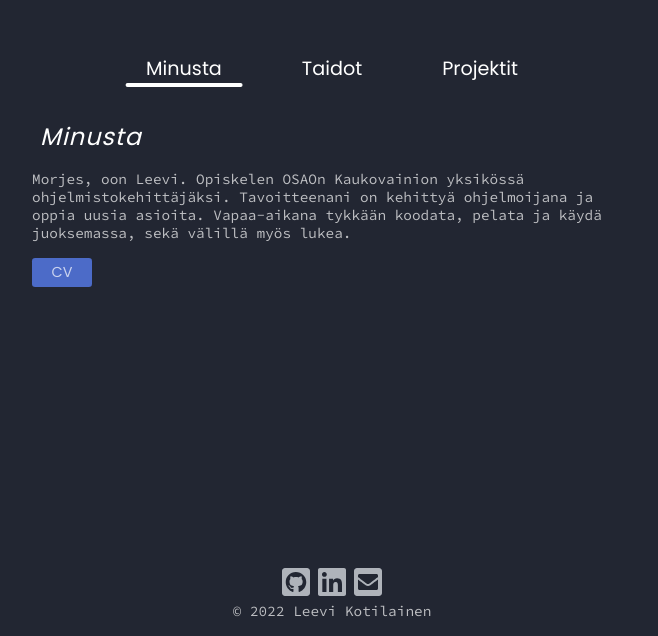
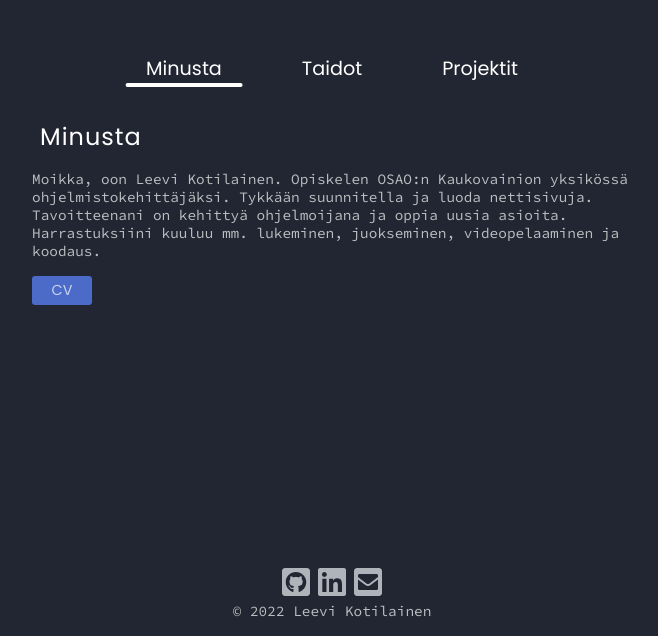
Before and after one commit to leeviko/portfolio, a React (Create React App) app: page / in a window 1280 px wide. Shown: the part 164-800 px from the top of the page, without its empty margins (308-966 px from the left). Built offline with nearby package versions, Linux system fonts and the light colour scheme; a web font is replaced by a local one.

Commit message:
Update about text. Remove italic style from headings.

```diff
--- a/src/App.css
+++ b/src/App.css
@@ -134,7 +134,8 @@ nav .nav-item-link {
 }
 
 .nav-item.not-hover .line {
-  height: 0;
+  height: 4px;
+  background: none;
 }
 
 .nav-item.hover .line,
@@ -156,7 +157,6 @@ nav .nav-item-link {
   margin: 0 0 0 0.5rem;
   font-size: 1.5rem;
   font-weight: 400;
-  font-style: italic;
 }
 
 .section-text {
--- a/src/components/About.js
+++ b/src/components/About.js
@@ -13,9 +13,10 @@ const About = () => {
           Minusta
         </h1>
         <p className="about-section-text section-text" lang="fi">
-          Morjes, oon Leevi. Opiskelen OSAOn Kaukovainion yksikössä ohjelmistokehittäjäksi.
-          Tavoitteenani on kehittyä ohjelmoijana ja oppia uusia asioita. Vapaa-aikana tykkään
-          koodata, pelata ja käydä juoksemassa, sekä välillä myös lukea.
+          Moikka, oon Leevi Kotilainen. Opiskelen OSAO:n Kaukovainion yksikössä
+          ohjelmistokehittäjäksi. Tykkään suunnitella ja luoda nettisivuja. Tavoitteenani on
+          kehittyä ohjelmoijana ja oppia uusia asioita. Harrastuksiini kuuluu mm. lukeminen,
+          juokseminen, videopelaaminen ja koodaus.
         </p>
         <Link className="resume-link" to="/CV_LeeviKotilainen.pdf" target="_blank">
           CV
--- a/src/components/NavLink.js
+++ b/src/components/NavLink.js
@@ -14,6 +14,7 @@ const NavLink = ({ text, to, active }) => {
         {text}
       </Link>
       <div className="line"></div>
+      <div className="inactive-line"></div>
     </div>
   );
 };
```
